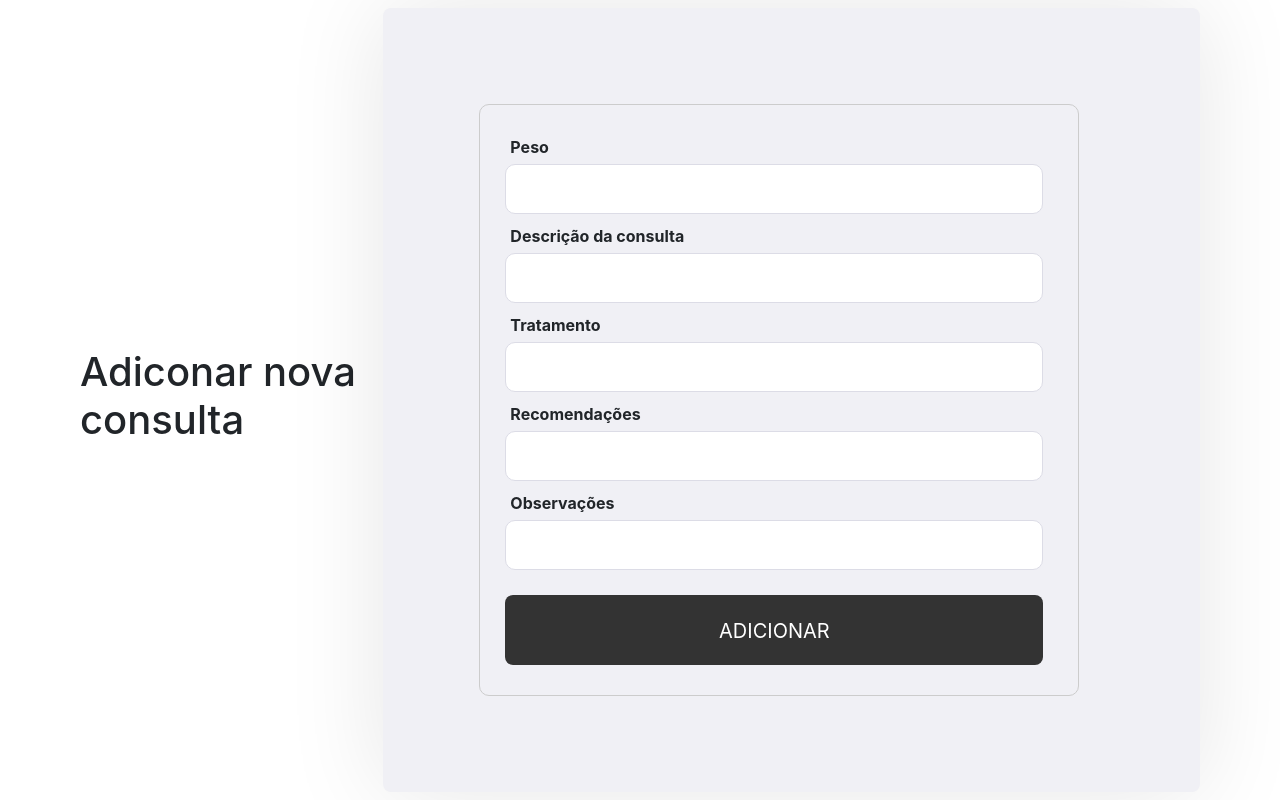
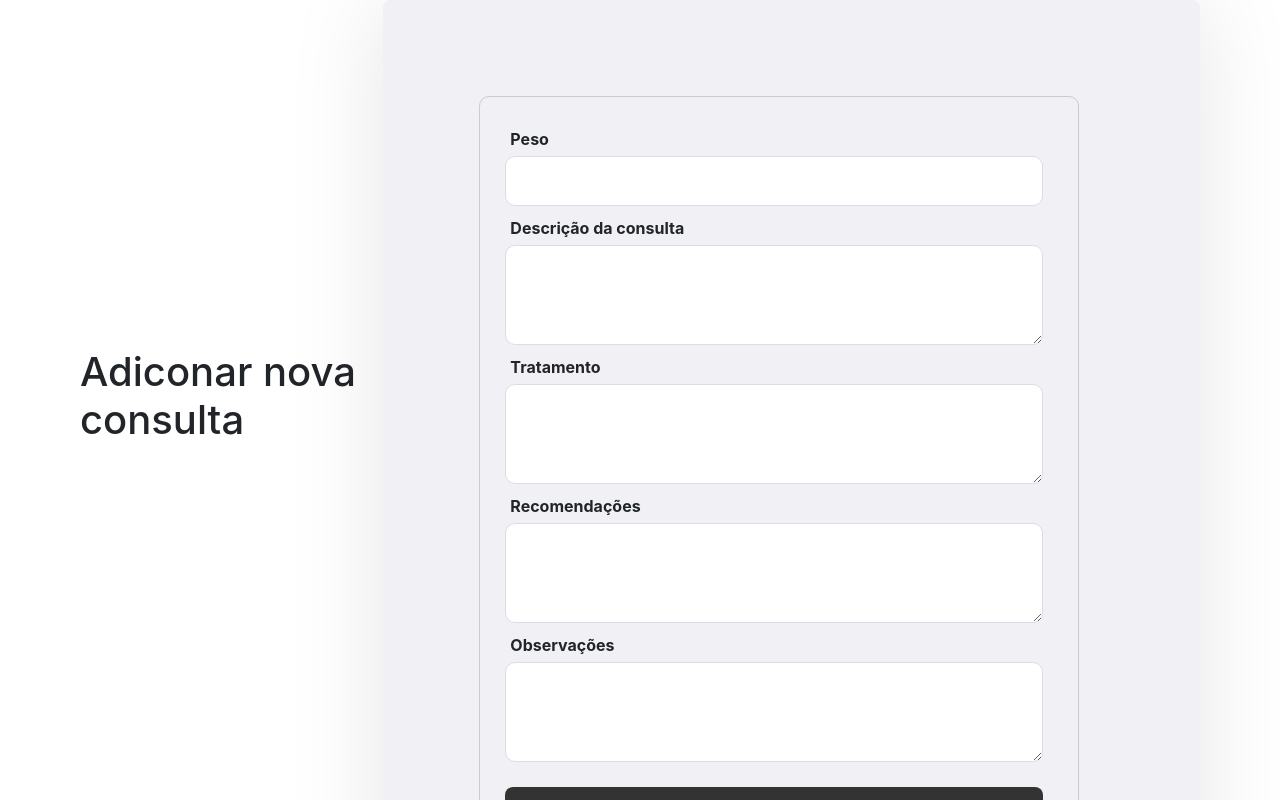
Before and after one commit to Project-Osteo/WebApp, a React (Create React App) app in the folder frontend/: page /novaConsulta in a window 1280 px wide. Shown: the top 800 px of the page. Built offline with nearby package versions, Linux system fonts and the light colour scheme.

Commit message:
troca de input para textarea

```diff
--- a/frontend/src/pages/NovaConsulta/index.js
+++ b/frontend/src/pages/NovaConsulta/index.js
@@ -22,22 +22,22 @@ export default function NovaConsulta (){
                     </label>
 
                     <label>Descrição da consulta
-                    <input type="text" name="descricao Consulta" />
+                    <textarea type="text" name="descricao Consulta" cols="40" rows="5" />
                     </label>
 
                     <label>Tratamento
-                    <input type="text" name="tratamento" />
+                    <textarea type="text" name="tratamento" cols="40" rows="5" />
                     </label>
 
                     <label>Recomendações
-                    <input type="text" name="recomendacoes" />
+                    <textarea type="text" name="recomendacoes" cols="40" rows="5" />
                     </label>
 
                     <label>Observações
-                    <input type="text" name="observacoes" />
+                    <textarea type="text" name="observacoes" cols="40" rows="5" />
                     </label>
 
-                    <p><Link type="submit" to="/pacientes">ADICIONAR</Link></p>
+                    <p><Link type="submit" to="/pacientes">ADICIONAR CONSULTA</Link></p>
                 </form>
             </div>
         </div>
--- a/frontend/src/pages/NovaConsulta/styles.css
+++ b/frontend/src/pages/NovaConsulta/styles.css
@@ -49,6 +49,15 @@
 .novaConsulta-container .content form input {
     width: 100%;
     height: 50px;
+    color: #333;
+    border: 1px solid #dcdce6;
+    border-radius: 10px;
+    padding: 0 25px;
+    margin-bottom: 10px;
+}
+
+.novaConsulta-container .content form textarea {
+    width: 100%;
     color: #333;
     border: 1px solid #dcdce6;
     border-radius: 10px;
```
